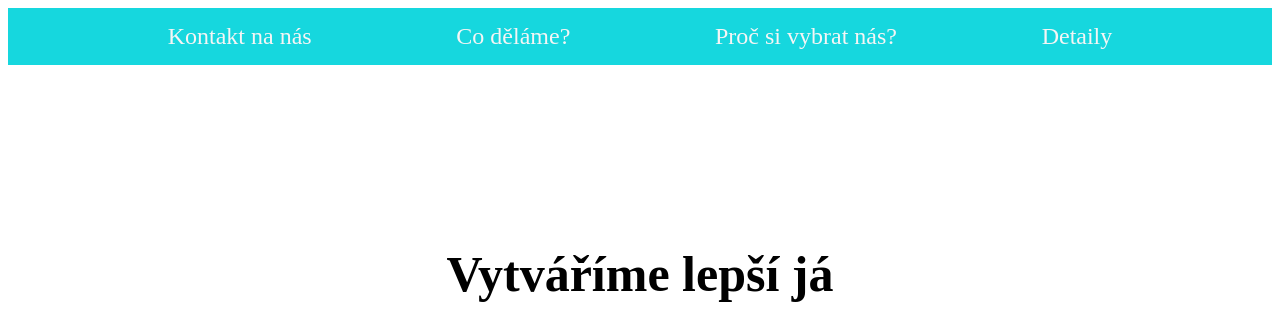
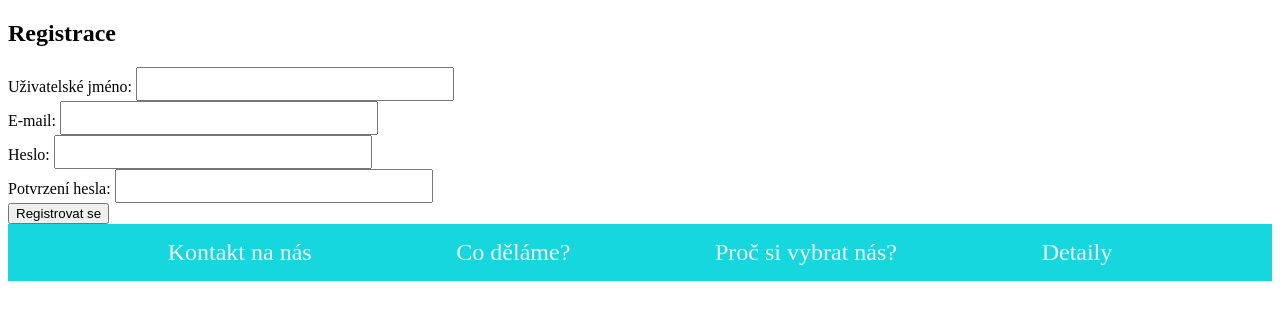
Before and after one commit to Klaradol/19-3-, a plain HTML site: page index.html in a window 1280 px wide. Shown: the top 334 px of the page. Drawn offline with Linux system fonts and the light colour scheme.

Commit message:
Update index.html

```diff
--- a/index.html
+++ b/index.html
@@ -11,6 +11,25 @@
 
 </head>
 <body>
+
+<div id="registrace">
+        <h2>Registrace</h2>
+        <form>
+          <label for="username">Uživatelské jméno:</label>
+          <input type="text" id="username" name="username">
+          <br>
+          <label for="email">E-mail:</label>
+          <input type="email" id="email" name="email">
+          <br>
+          <label for="password">Heslo:</label>
+          <input type="password" id="password" name="password">
+          <br>
+          <label for="password_confirmation">Potvrzení hesla:</label>
+          <input type="password" id="password_confirmation" name="password_confirmation">
+          <br>
+          <button type="submit">Registrovat se</button>
+        </form>
+      </div>
 
     <div class="navbar">
         <a href="" >Kontakt na nás</a>
```
